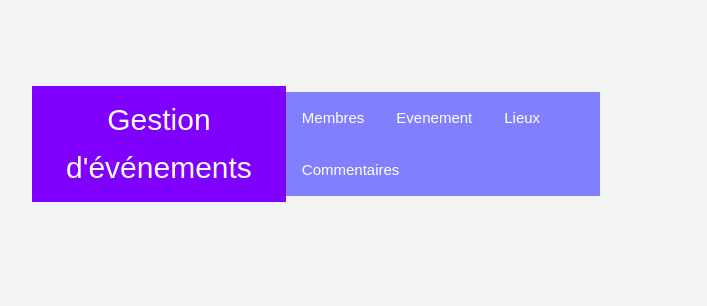
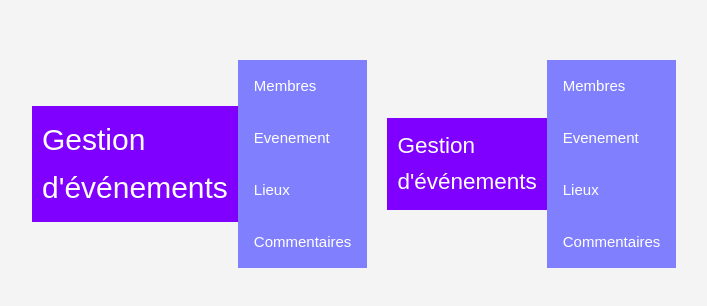
Before and after one commit to NathanaelMo/Projet_Api_Evenements_Membres, a Vue app in the folder Front/association/: page / in a window 1280 px wide. Shown: the part 256-562 px from the top of the page, without its empty margins (0-707 px from the left). Built offline with nearby package versions, Linux system fonts and the light colour scheme.

Commit message:
avancement

```diff
--- a/Front/association/src/components/Commentaire.vue
+++ b/Front/association/src/components/Commentaire.vue
@@ -15,7 +15,7 @@
           commentaires.value = json;
         });
   });
-  const app3 = Vue.createApp(Commentaires).mount('#app3')
+  //const app3 = Vue.createApp(Commentaires).mount('#app3')
 </script>
 
 <template>
--- a/Front/association/src/components/Evenement.vue
+++ b/Front/association/src/components/Evenement.vue
@@ -15,7 +15,7 @@ onMounted(() => {
         Evenements.value = json;
       });
 });
-const app2 = Vue.createApp(Evenements).mount('#app4')
+//const app2 = Vue.createApp(Evenements).mount('#app4')
 </script>
 
 <template>
--- a/Front/association/src/components/Lieu.vue
+++ b/Front/association/src/components/Lieu.vue
@@ -22,7 +22,7 @@
           }
         });
   });
- const app1 = Vue.createApp(Commentaires).mount('#app1')
+ //const app1 = Vue.createApp(Commentaires).mount('#app1')
 
 </script>
 
--- a/Front/association/src/components/Membre.vue
+++ b/Front/association/src/components/Membre.vue
@@ -16,7 +16,7 @@
           Membres.value = json;
         });
   });
-  const app2 = Vue.createApp(Membres).mount('#app5')
+  //const app2 = Vue.createApp(Membres).mount('#app5')
 </script>
 
 
--- a/Front/association/src/views/Home.vue
+++ b/Front/association/src/views/Home.vue
@@ -1,10 +1,11 @@
 <template>
+  <div>
     <head>
       <meta charset="utf-8">
       <title>Gestion d'événements</title>
     </head>
+
     <body>
-
     <header>
       <h1>Gestion d'événements</h1>
     </header>
@@ -17,13 +18,12 @@
     </nav>
 
     <section id="content">
+      <router-view></router-view>
     </section>
     </body>
+  </div>
 </template>
 
 <style>
-
 @import './style.css';
 </style>
-<script setup>
-</script>
--- a/Front/association/src/views/style.css
+++ b/Front/association/src/views/style.css
@@ -8,7 +8,7 @@ header {
     background-color: #8000ff;
     padding: 10px;
     color: white;
-    text-align: center;
+    text-align : left;
 }
 
 nav {
```
Also changed, not shown: Front/association/src/router/index.js (+13 -9 lines). Lines whose indentation alone changed are shown as unchanged.
